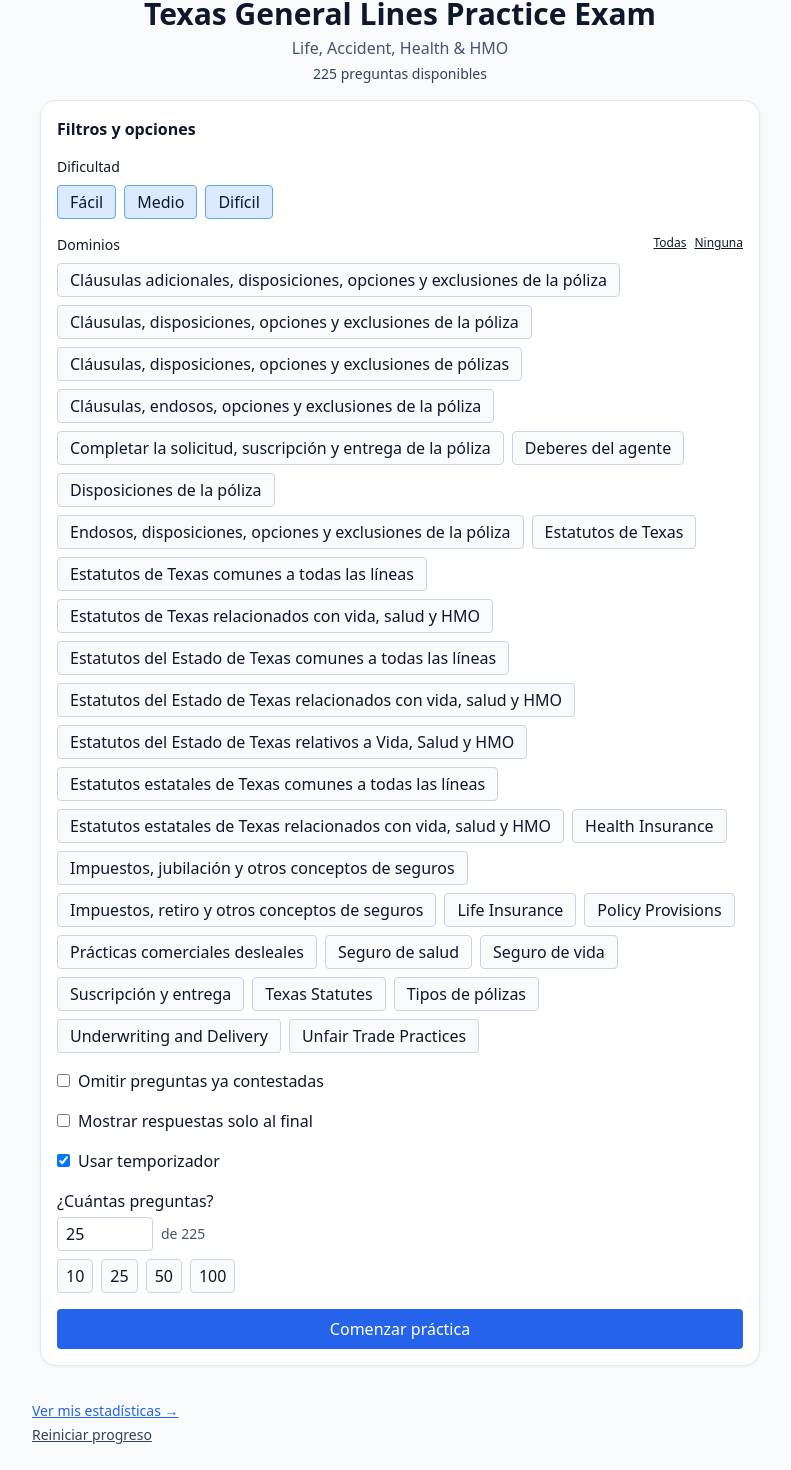
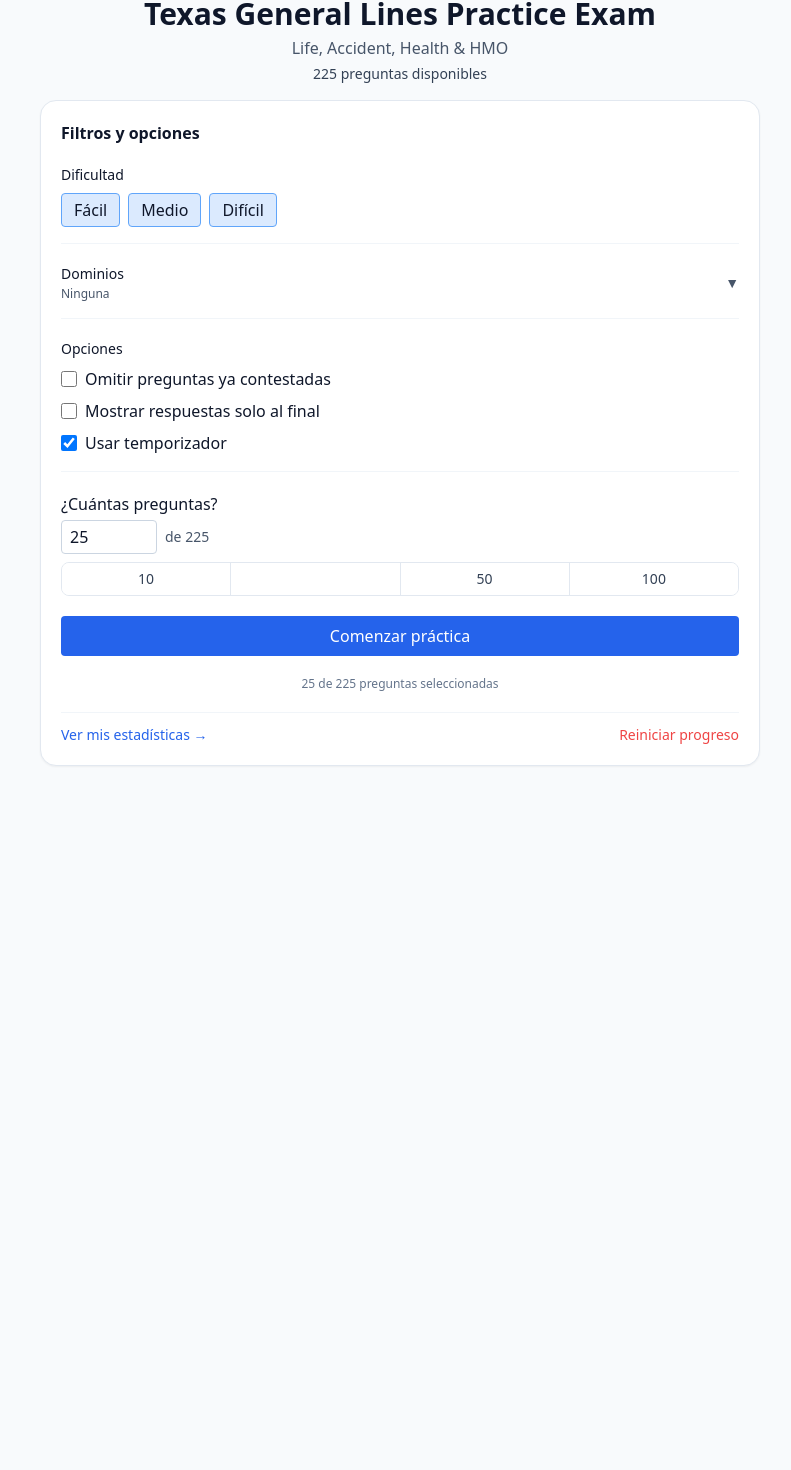
Before and after one commit to jesusguecar-svg/alleanzasimulator, a React (Vite) app: page / in a window 1280 px wide. Shown: the part 110-1580 px from the top of the page, without its empty margins (240-1031 px from the left). After the commit the page ends 932 px from the top, so only its background shows below. Built offline with nearby package versions, Linux system fonts and the light colour scheme.

Commit message:
Redesign setup screen layout with domain accordion

```diff
--- a/src/App.tsx
+++ b/src/App.tsx
@@ -78,21 +78,12 @@ export default function App() {
       );
     }
     return <div className='min-h-screen py-8 bg-slate-50 dark:bg-slate-950'>
-      <SetupScreen questions={loaded.questions} selectedDomains={domains} setSelectedDomains={setDomains} selectedDifficulties={difficulties} setSelectedDifficulties={setDifficulties} skipAnswered={skipAnswered} setSkipAnswered={setSkipAnswered} showAtEnd={showAtEnd} setShowAtEnd={setShowAtEnd} useTimer={useTimer} setUseTimer={setUseTimer} darkMode={darkMode} setDarkMode={setDarkMode} count={count} setCount={setCount} availableCount={filtered.length} message={message} onStart={() => {
+      <SetupScreen questions={loaded.questions} selectedDomains={domains} setSelectedDomains={setDomains} selectedDifficulties={difficulties} setSelectedDifficulties={setDifficulties} skipAnswered={skipAnswered} setSkipAnswered={setSkipAnswered} showAtEnd={showAtEnd} setShowAtEnd={setShowAtEnd} useTimer={useTimer} setUseTimer={setUseTimer} darkMode={darkMode} setDarkMode={setDarkMode} count={count} setCount={setCount} availableCount={filtered.length} message={message} onShowDashboard={() => setShowDashboard(true)} onResetProgress={() => { if (confirm('¿Seguro que deseas reiniciar progreso?')) clearProgress(); }} onStart={() => {
         if (filtered.length === 0) return setMessage('No hay preguntas disponibles con los filtros seleccionados.');
         if (count > filtered.length) return setMessage(`Solo hay ${filtered.length} preguntas disponibles.`);
         const picked = shuffleArray(filtered).slice(0, count).map((q) => ({ ...q, shuffledOptions: shuffleArray(q.options) }));
         setSession(picked); setAnswers({}); setIndex(0); setMessage(undefined); setStartedAt(Date.now()); setElapsedSeconds(0);
       }} />
-      <div className='max-w-3xl mx-auto px-4 mt-2'>
-        <button
-          className='text-sm underline text-blue-600 dark:text-blue-400'
-          onClick={() => setShowDashboard(true)}
-        >
-          Ver mis estadísticas →
-        </button>
-      </div>
-      <div className='max-w-3xl mx-auto px-4'><button className='text-sm underline text-slate-700 dark:text-slate-200' onClick={()=>{ if (confirm('¿Seguro que deseas reiniciar progreso?')) clearProgress(); }}>Reiniciar progreso</button></div>
     </div>;
   }
 
--- a/src/components/SetupScreen.tsx
+++ b/src/components/SetupScreen.tsx
@@ -1,4 +1,4 @@
-import { useMemo } from 'react';
+import { useMemo, useState } from 'react';
 import type { NormalizedQuestion } from '../types/question';
 
 type Props = {
@@ -19,10 +19,15 @@ type Props = {
   setCount: (v: number) => void;
   availableCount: number;
   onStart: () => void;
+  onShowDashboard: () => void;
+  onResetProgress: () => void;
   message?: string;
 };
 
 export function SetupScreen(p: Props) {
+  const [domainsExpanded, setDomainsExpanded] = useState(false);
+  const [domainSearch, setDomainSearch] = useState('');
+
   const domains = useMemo(() => {
     const unique = new Map<string, string>();
     for (const q of p.questions) {
@@ -33,7 +38,14 @@ export function SetupScreen(p: Props) {
     return Array.from(unique.values()).sort((a, b) => a.localeCompare(b));
   }, [p.questions]);
 
+  const filteredDomains = domains.filter((d) => d.toLowerCase().includes(domainSearch.toLowerCase()));
   const diffs = ['easy', 'medium', 'hard'];
+
+  const domainSummary = p.selectedDomains.length === domains.length
+    ? `Todas (${domains.length})`
+    : p.selectedDomains.length === 0
+      ? 'Ninguna'
+      : `${p.selectedDomains.length} de ${domains.length} seleccionadas`;
 
   return <div className="max-w-3xl mx-auto p-4 sm:p-6 space-y-4 text-slate-900 dark:text-slate-100">
     <div className="flex justify-end">
@@ -52,20 +64,72 @@ export function SetupScreen(p: Props) {
       <p className="text-sm text-slate-700 dark:text-slate-200">{p.questions.length} preguntas disponibles</p>
     </div>
 
-    <section className="bg-white dark:bg-slate-900 rounded-2xl shadow-sm border border-slate-200 dark:border-slate-700 p-4 space-y-4">
+    <section className="bg-white dark:bg-slate-900 rounded-2xl shadow-sm border border-slate-200 dark:border-slate-700 p-5 space-y-5">
       <h2 className="font-semibold">Filtros y opciones</h2>
 
-      <div><p className="text-sm mb-2">Dificultad</p><div className="flex gap-2 flex-wrap">{diffs.map((d)=><button key={d} onClick={()=>p.setSelectedDifficulties(p.selectedDifficulties.includes(d)?p.selectedDifficulties.filter(x=>x!==d):[...p.selectedDifficulties,d])} className={`px-3 py-1 rounded border ${p.selectedDifficulties.includes(d)?'bg-blue-100 dark:bg-blue-900/40 border-blue-400':'bg-slate-50 dark:bg-slate-800 border-slate-300 dark:border-slate-600'}`}>{d==='easy'?'Fácil':d==='medium'?'Medio':'Difícil'}</button>)}</div></div>
+      <div className="border-b border-slate-100 dark:border-slate-800 pb-4">
+        <p className="text-sm font-medium mb-2">Dificultad</p>
+        <div className="flex gap-2 flex-wrap">
+          {diffs.map((d) => <button key={d} onClick={() => p.setSelectedDifficulties(p.selectedDifficulties.includes(d) ? p.selectedDifficulties.filter((x) => x !== d) : [...p.selectedDifficulties, d])} className={`px-3 py-1 rounded border ${p.selectedDifficulties.includes(d) ? 'bg-blue-100 dark:bg-blue-900/40 border-blue-400' : 'bg-slate-50 dark:bg-slate-800 border-slate-300 dark:border-slate-600'}`}>
+            {d === 'easy' ? 'Fácil' : d === 'medium' ? 'Medio' : 'Difícil'}
+          </button>)}
+        </div>
+      </div>
 
-      <div><div className="flex justify-between"><p className="text-sm mb-2">Dominios</p><div className="text-xs"><button onClick={()=>p.setSelectedDomains(domains)} className="underline mr-2">Todas</button><button onClick={()=>p.setSelectedDomains([])} className="underline">Ninguna</button></div></div><div className="flex flex-wrap gap-2">{domains.map((d)=><button key={d} onClick={()=>p.setSelectedDomains(p.selectedDomains.includes(d)?p.selectedDomains.filter(x=>x!==d):[...p.selectedDomains,d])} className={`px-3 py-1 rounded border ${p.selectedDomains.includes(d)?'bg-blue-100 dark:bg-blue-900/40 border-blue-400':'bg-slate-50 dark:bg-slate-800 border-slate-300 dark:border-slate-600'}`}>{d}</button>)}</div></div>
+      <div className="border-b border-slate-100 dark:border-slate-800 pb-4">
+        <button type="button" onClick={() => setDomainsExpanded((v) => !v)} className="w-full flex items-center justify-between text-left">
+          <div>
+            <p className="text-sm font-medium">Dominios</p>
+            <p className="text-xs text-slate-600 dark:text-slate-300 mt-0.5">{domainSummary}</p>
+          </div>
+          <span className="text-sm text-slate-600 dark:text-slate-300">{domainsExpanded ? '▲' : '▼'}</span>
+        </button>
 
-      <label className="block"><input type="checkbox" checked={p.skipAnswered} onChange={e=>p.setSkipAnswered(e.target.checked)} className="mr-2"/>Omitir preguntas ya contestadas</label>
-      <label className="block"><input type="checkbox" checked={p.showAtEnd} onChange={e=>p.setShowAtEnd(e.target.checked)} className="mr-2"/>Mostrar respuestas solo al final</label>
-      <label className="block"><input type="checkbox" checked={p.useTimer} onChange={e=>p.setUseTimer(e.target.checked)} className="mr-2"/>Usar temporizador</label>
+        {domainsExpanded && <div className="mt-3">
+          <input
+            type="text"
+            value={domainSearch}
+            onChange={(e) => setDomainSearch(e.target.value)}
+            placeholder="Buscar dominio..."
+            className="w-full border border-slate-200 dark:border-slate-700 rounded-lg px-3 py-1.5 text-sm bg-white dark:bg-slate-800 text-slate-800 dark:text-slate-100 mb-3"
+          />
+          <div className="flex flex-wrap gap-2">
+            {filteredDomains.map((d) => <button key={d} onClick={() => p.setSelectedDomains(p.selectedDomains.includes(d) ? p.selectedDomains.filter((x) => x !== d) : [...p.selectedDomains, d])} className={`px-3 py-1 rounded border ${p.selectedDomains.includes(d) ? 'bg-blue-100 dark:bg-blue-900/40 border-blue-400' : 'bg-slate-50 dark:bg-slate-800 border-slate-300 dark:border-slate-600'}`}>
+              {d}
+            </button>)}
+          </div>
+          <button type="button" onClick={() => setDomainsExpanded(false)} className="mt-3 text-xs text-slate-600 dark:text-slate-300 hover:underline">Cerrar ▲</button>
+        </div>}
+      </div>
 
-      <div><label className="block mb-1">¿Cuántas preguntas?</label><div className="flex items-center gap-2"><input type="number" min={1} value={p.count} onChange={e=>p.setCount(Number(e.target.value)||1)} className="border border-slate-300 dark:border-slate-600 dark:bg-slate-800 rounded px-2 py-1 w-24"/><span className="text-sm text-slate-600 dark:text-slate-300">de {p.availableCount}</span></div><div className="flex gap-2 mt-2">{[10,25,50,100].map((n)=><button key={n} onClick={()=>p.setCount(n)} className="px-2 py-1 rounded border border-slate-300 dark:border-slate-600 bg-slate-50 dark:bg-slate-800">{n}</button>)}</div></div>
+      <div className="border-b border-slate-100 dark:border-slate-800 pb-4">
+        <p className="text-sm font-medium mb-2">Opciones</p>
+        <div className="space-y-2">
+          <label className="flex items-center gap-2"><input type="checkbox" checked={p.skipAnswered} onChange={(e) => p.setSkipAnswered(e.target.checked)} className="w-4 h-4 rounded border-slate-300 text-blue-600 focus:ring-blue-500 dark:border-slate-600 dark:bg-slate-800" />Omitir preguntas ya contestadas</label>
+          <label className="flex items-center gap-2"><input type="checkbox" checked={p.showAtEnd} onChange={(e) => p.setShowAtEnd(e.target.checked)} className="w-4 h-4 rounded border-slate-300 text-blue-600 focus:ring-blue-500 dark:border-slate-600 dark:bg-slate-800" />Mostrar respuestas solo al final</label>
+          <label className="flex items-center gap-2"><input type="checkbox" checked={p.useTimer} onChange={(e) => p.setUseTimer(e.target.checked)} className="w-4 h-4 rounded border-slate-300 text-blue-600 focus:ring-blue-500 dark:border-slate-600 dark:bg-slate-800" />Usar temporizador</label>
+        </div>
+      </div>
+
+      <div>
+        <label className="block mb-1">¿Cuántas preguntas?</label>
+        <div className="flex items-center gap-2">
+          <input type="number" min={1} value={p.count} onChange={(e) => p.setCount(Number(e.target.value) || 1)} className="border border-slate-300 dark:border-slate-600 dark:bg-slate-800 rounded px-2 py-1 w-24" />
+          <span className="text-sm text-slate-600 dark:text-slate-300">de {p.availableCount}</span>
+        </div>
+        <div className="flex rounded-lg overflow-hidden border border-slate-200 dark:border-slate-700 mt-2">
+          {[10, 25, 50, 100].map((n) => <button key={n} onClick={() => p.setCount(n)} className={`flex-1 py-1.5 text-sm border-r border-slate-200 dark:border-slate-700 last:border-r-0 bg-white dark:bg-slate-800 hover:bg-slate-50 dark:hover:bg-slate-700 text-slate-700 dark:text-slate-200 ${p.count === n ? 'bg-blue-600 text-white hover:bg-blue-700 dark:bg-blue-600' : ''}`}>{n}</button>)}
+        </div>
+      </div>
+
       {p.message && <p className="text-red-600 text-sm">{p.message}</p>}
       <button onClick={p.onStart} className="w-full bg-blue-600 hover:bg-blue-700 text-white rounded py-2">Comenzar práctica</button>
+      <p className="text-center text-xs text-slate-500 dark:text-slate-400 mt-1">{p.count} de {p.availableCount} preguntas seleccionadas</p>
+
+      <div className="flex justify-between items-center pt-3 border-t border-slate-100 dark:border-slate-800 mt-2">
+        <button onClick={p.onShowDashboard} className="text-sm text-blue-600 dark:text-blue-400 hover:underline">Ver mis estadísticas →</button>
+        <button onClick={p.onResetProgress} className="text-sm text-red-500 dark:text-red-400 hover:underline">Reiniciar progreso</button>
+      </div>
     </section>
   </div>;
 }
```
